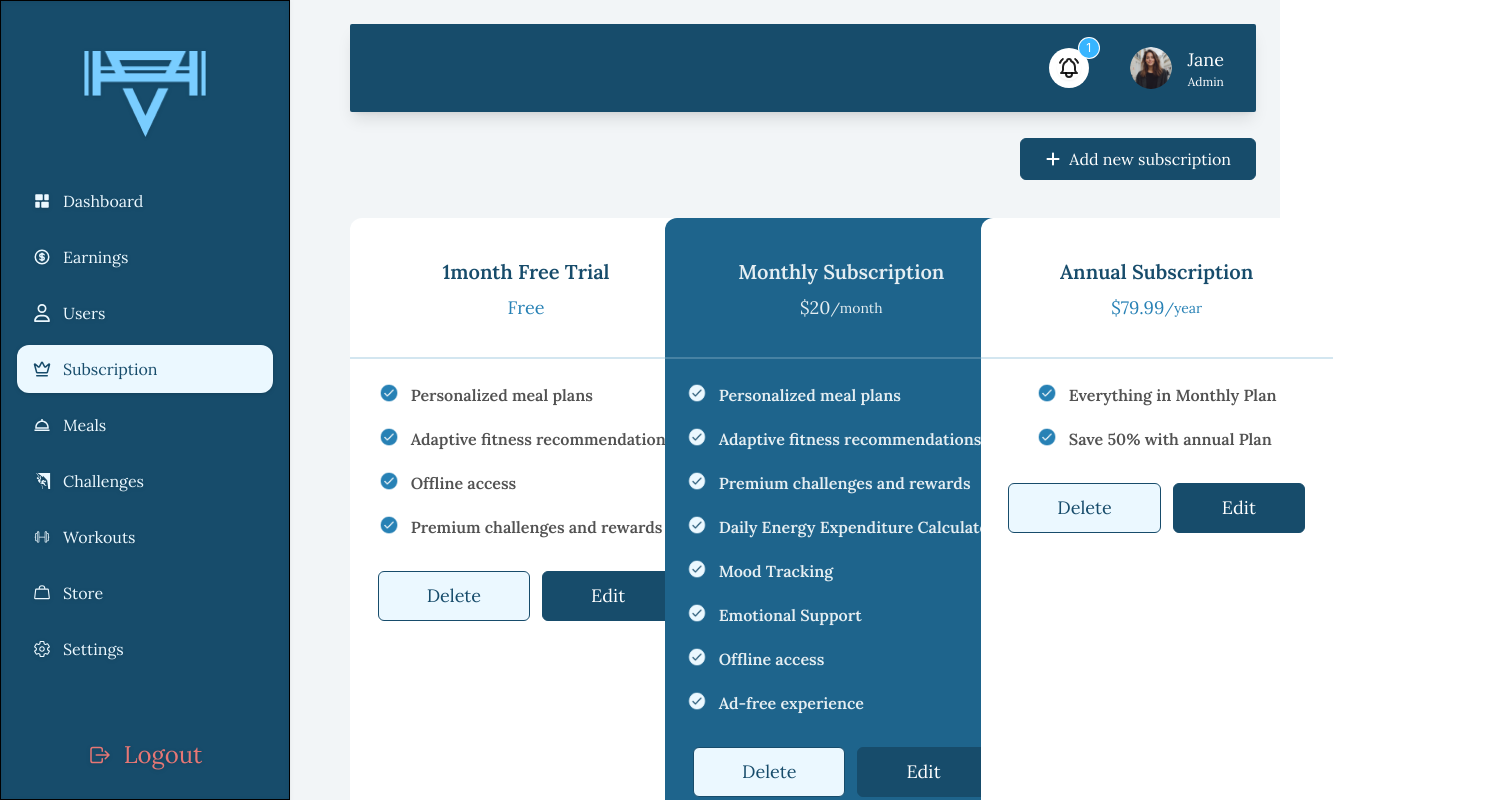
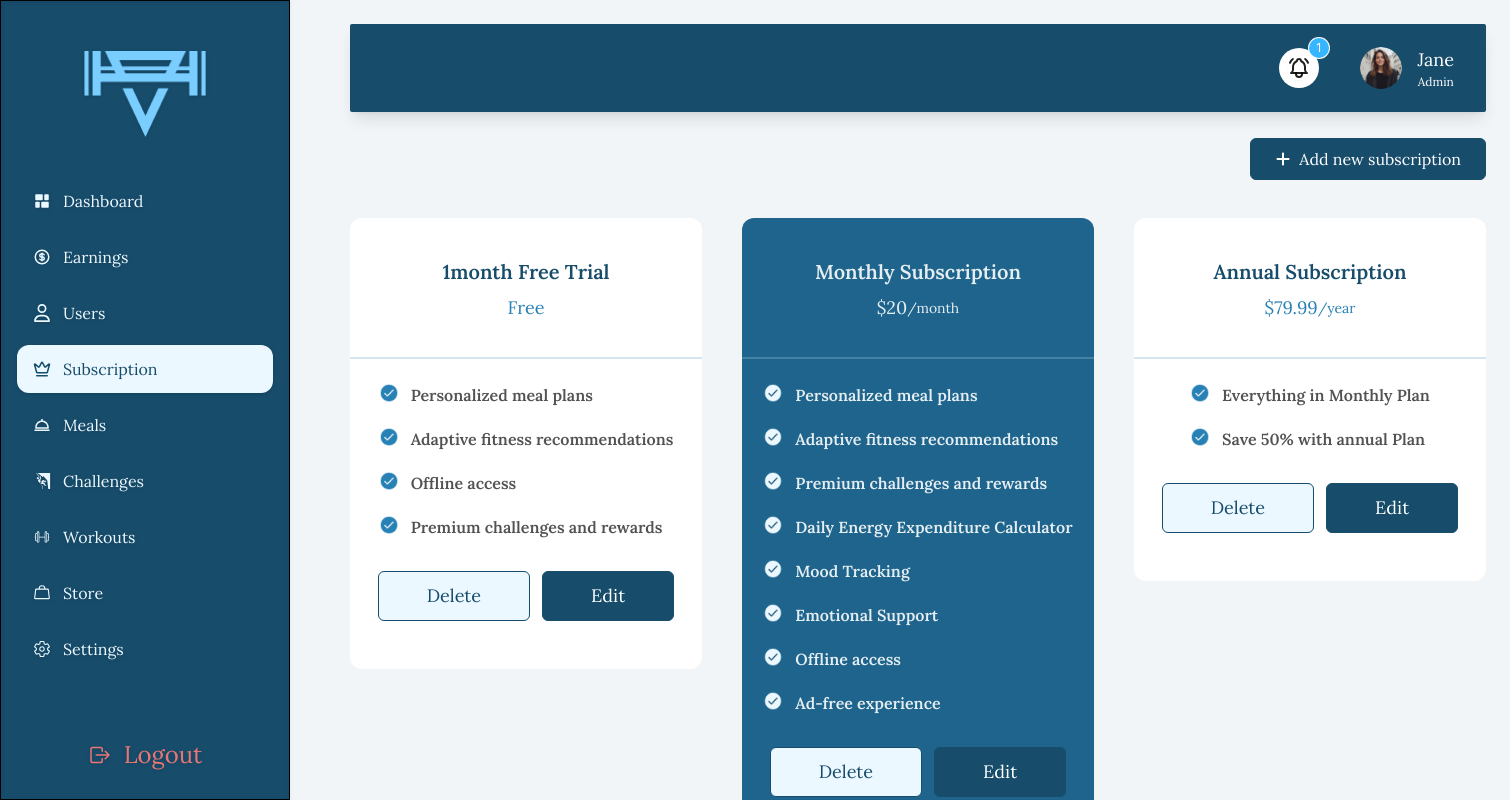
Before and after one commit to BS-Joy/zen-active-admin, a React (Vite) app: page /subscription in a window 1280 px wide. Shown: the top 800 px of the page, 1510 px wide, since content can reach past the window. Built offline with nearby package versions, Linux system fonts and the light colour scheme.

Commit message:
subscription done

```diff
--- a/src/pages/Main/Subscription/Subscription.jsx
+++ b/src/pages/Main/Subscription/Subscription.jsx
@@ -84,7 +84,8 @@ const Subscription = () => {
             <div className="py-20">
 
                 <div className='flex items-center justify-center gap-12'>
-                    <div className="grid grid-cols-1 md:grid-cols-2 lg:grid-cols-3 gap-10">
+                    {/* grid grid-cols-1 md:grid-cols-2 lg:grid-cols-3 */}
+                    <div className="flex items-start gap-10">
                         {plans.map((plan) => (
                             <div key={plan.id} className={`${plan.isRecommended ? 'bg-[#1E648C]' : 'bg-white'} rounded-xl w-[352px] py-6`}>
                                 <div className={`flex flex-col items-center justify-center  gap-2 pb-5 border-b-2 ${plan.isRecommended ? 'border-b-[#EBF8FF]/20' : 'border-b-[#2781B5]/20'}  min-h-[117px]`}>
```
